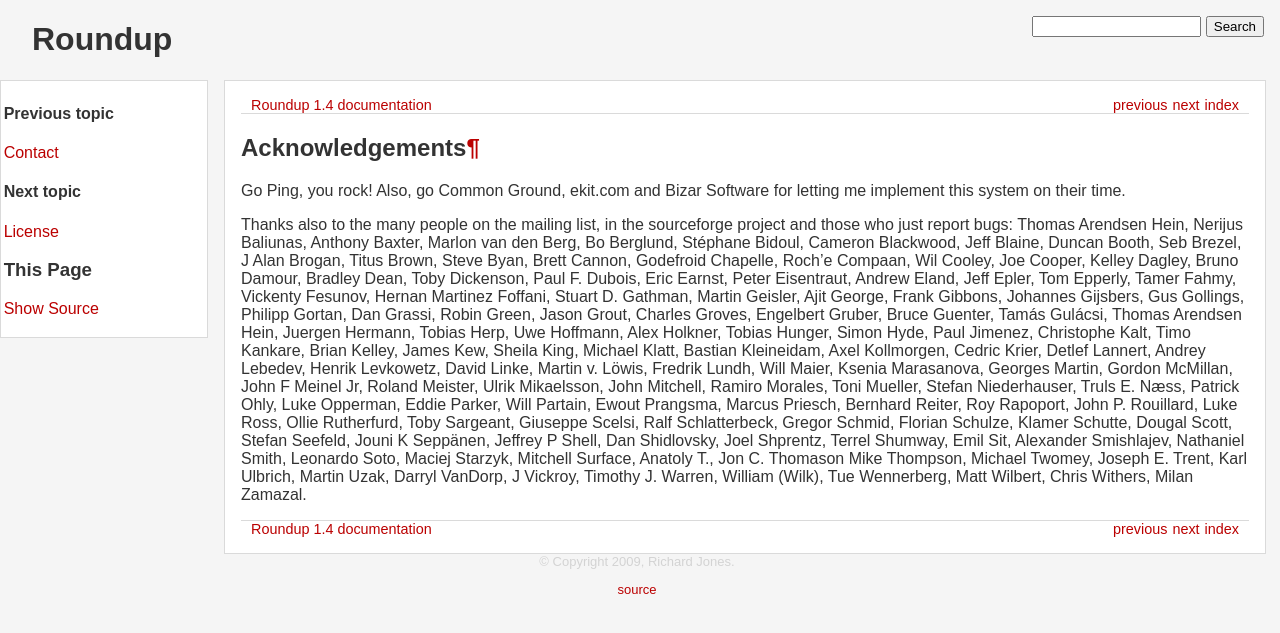
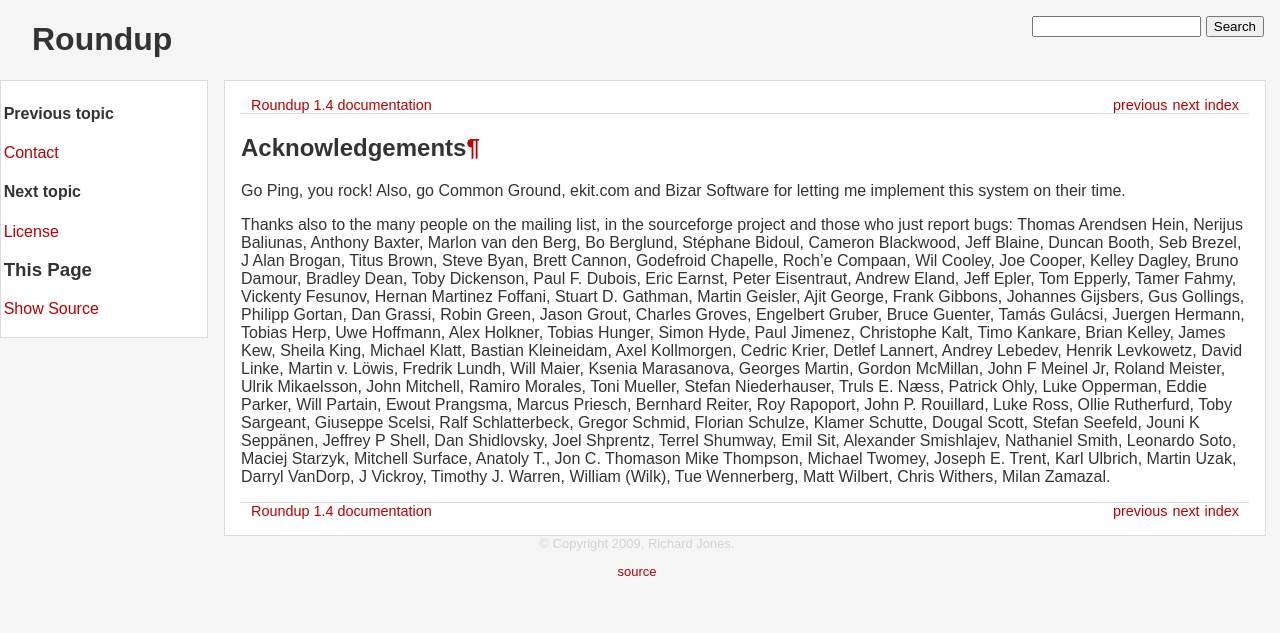
Before and after one commit to roundup-tracker/roundup, a Sphinx documentation site: the page built from doc/acknowledgements.txt, in a window 1280 px wide. Shown: the top 633 px of the page. Built offline with Sphinx 7.4.7, drawn with Linux system fonts in a browser that asks for light colours; pages that are not in the unit, such as notebooks, are missing from menus.

Commit message:
Removed the double entry Thomas Arendsen Hein...
...his last name is "Arendsen Hein", so the first entry is in correct
sorting order for last names.

```diff
--- a/doc/acknowledgements.txt
+++ b/doc/acknowledgements.txt
@@ -51,7 +51,6 @@
 Engelbert Gruber,
 Bruce Guenter,
 Tamás Gulácsi,
-Thomas Arendsen Hein,
 Juergen Hermann,
 Tobias Herp,
 Uwe Hoffmann,
```
